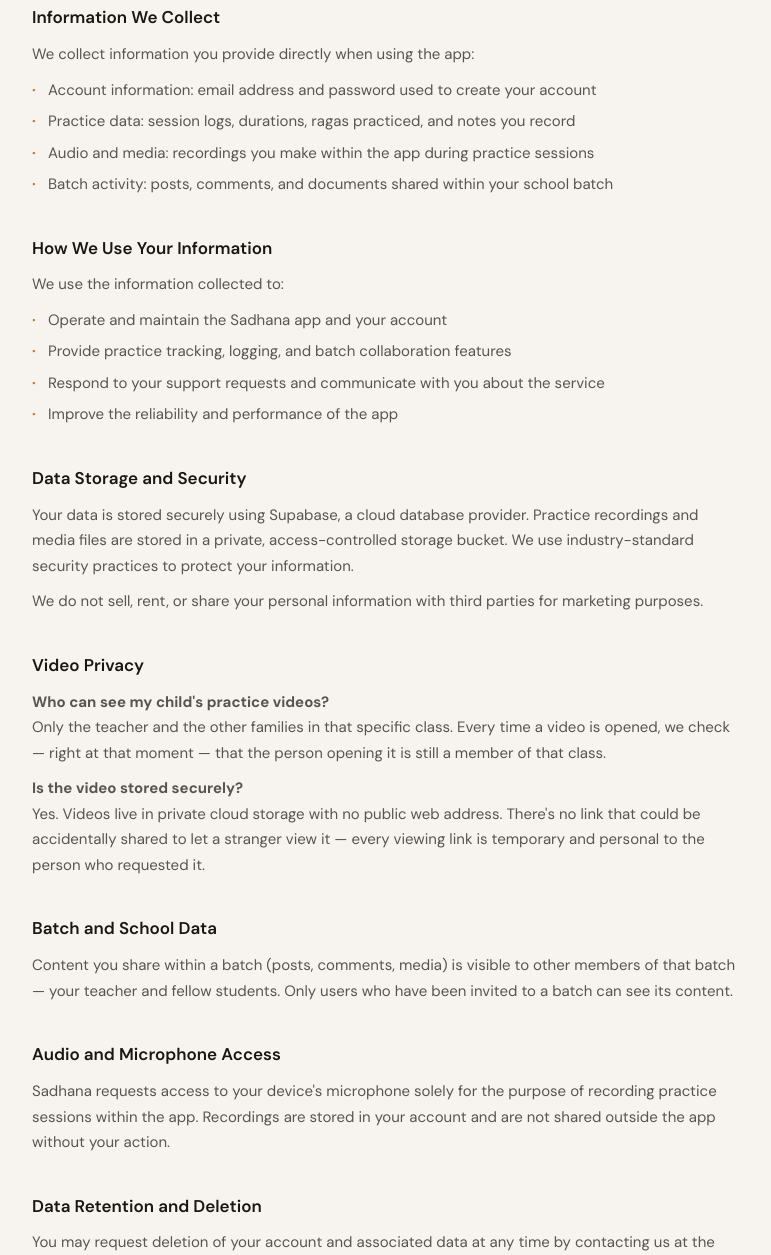
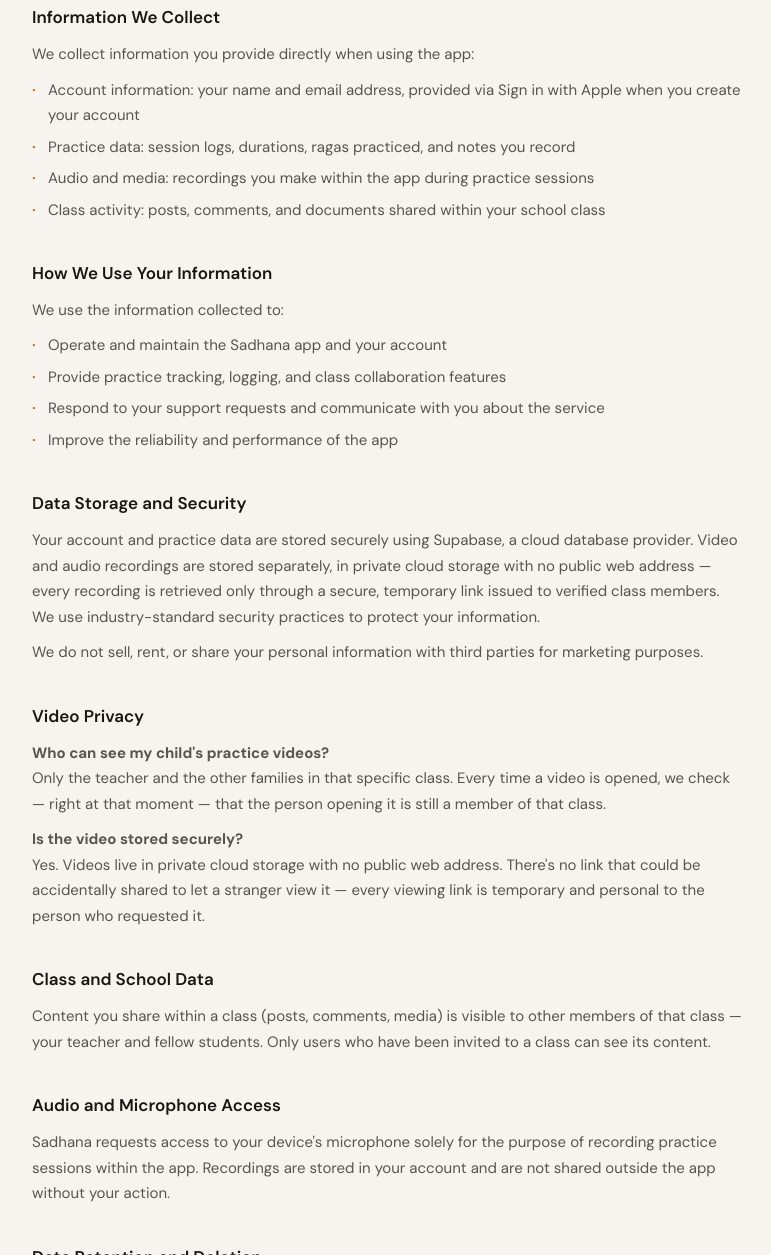
Before and after one commit to vmahad/sakshi, a plain HTML site: page privacy.html in a window 1280 px wide. Shown: the part 387-1642 px from the top of the page, without its empty margins (252-1023 px from the left). Drawn offline with Linux system fonts and the light colour scheme.

Commit message:
Fix factual errors in privacy policy, align terminology to class
- Account info: Sign in with Apple, no password (password was removed
  from the app entirely; policy still described the old login method)
- Storage: media lives in separate private cloud storage, not a
  Supabase bucket, now that R2 is the actual backend
- Replace remaining "batch" wording with "class" to match the rest of
  the site

Co-Authored-By: Claude Sonnet 5 <noreply@anthropic.com>

```diff
--- a/privacy.html
+++ b/privacy.html
@@ -77,10 +77,10 @@
     <h2>Information We Collect</h2>
     <p>We collect information you provide directly when using the app:</p>
     <ul>
-      <li>Account information: email address and password used to create your account</li>
+      <li>Account information: your name and email address, provided via Sign in with Apple when you create your account</li>
       <li>Practice data: session logs, durations, ragas practiced, and notes you record</li>
       <li>Audio and media: recordings you make within the app during practice sessions</li>
-      <li>Batch activity: posts, comments, and documents shared within your school batch</li>
+      <li>Class activity: posts, comments, and documents shared within your school class</li>
     </ul>
   </div>
 
@@ -89,7 +89,7 @@
     <p>We use the information collected to:</p>
     <ul>
       <li>Operate and maintain the Sadhana app and your account</li>
-      <li>Provide practice tracking, logging, and batch collaboration features</li>
+      <li>Provide practice tracking, logging, and class collaboration features</li>
       <li>Respond to your support requests and communicate with you about the service</li>
       <li>Improve the reliability and performance of the app</li>
     </ul>
@@ -97,7 +97,7 @@
 
   <div class="doc-section">
     <h2>Data Storage and Security</h2>
-    <p>Your data is stored securely using Supabase, a cloud database provider. Practice recordings and media files are stored in a private, access-controlled storage bucket. We use industry-standard security practices to protect your information.</p>
+    <p>Your account and practice data are stored securely using Supabase, a cloud database provider. Video and audio recordings are stored separately, in private cloud storage with no public web address — every recording is retrieved only through a secure, temporary link issued to verified class members. We use industry-standard security practices to protect your information.</p>
     <p>We do not sell, rent, or share your personal information with third parties for marketing purposes.</p>
   </div>
 
@@ -108,8 +108,8 @@
   </div>
 
   <div class="doc-section">
-    <h2>Batch and School Data</h2>
-    <p>Content you share within a batch (posts, comments, media) is visible to other members of that batch — your teacher and fellow students. Only users who have been invited to a batch can see its content.</p>
+    <h2>Class and School Data</h2>
+    <p>Content you share within a class (posts, comments, media) is visible to other members of that class — your teacher and fellow students. Only users who have been invited to a class can see its content.</p>
   </div>
 
   <div class="doc-section">
```
